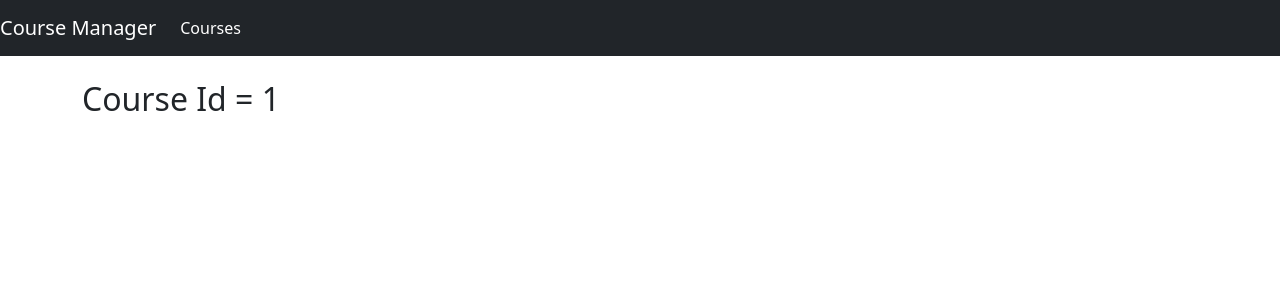
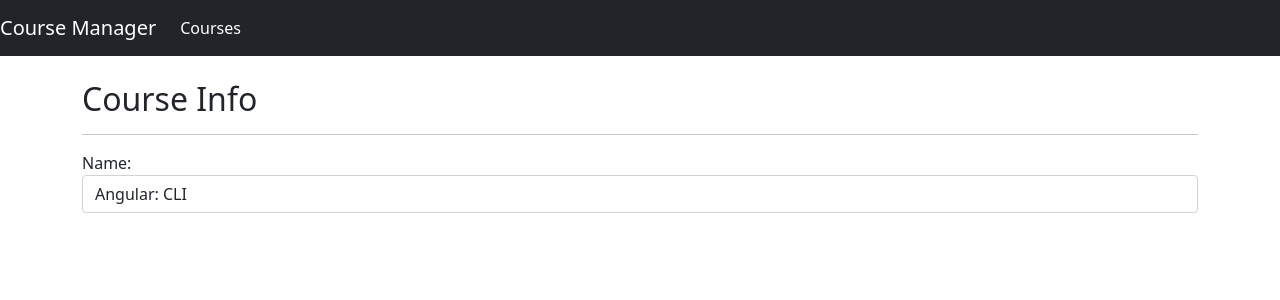
Before and after one commit to CristianoFIlho/angular-studying, an Angular app in the folder angular/aplication/aplication/: page /courses/info/1 in a window 1280 px wide. Shown: the top 300 px of the page. Built offline with nearby package versions, Linux system fonts and the light colour scheme.

Commit message:
edit name angular

```diff
--- a/angular/aplication/aplication/src/app/components/course-info.component.html
+++ b/angular/aplication/aplication/src/app/components/course-info.component.html
@@ -1 +1,17 @@
-<h2>Course Id = {{courseId}}</h2>
+<!-- <h2>Course Id = {{courseId}}</h2> -->
+
+<h2>Course Info</h2>
+
+<hr />
+<form #courseForm="ngForm">
+
+
+  <div class="form-group row"></div>
+
+  <label class="col-sm-2-from-label">Name:</label>
+
+  <div class="col-sm-20">
+    <input [(ngModel)]="course.name" name="name" #courseName="ngModel" class="form-control">
+
+  </div>
+</form>
--- a/angular/aplication/aplication/src/app/components/course-info.component.ts
+++ b/angular/aplication/aplication/src/app/components/course-info.component.ts
@@ -1,18 +1,20 @@
 import { Component, OnInit } from "@angular/core";
 import { ActivatedRoute } from "@angular/router";
+import { Course } from "./component";
+import { CourseService } from "./course.service";
 
 @Component({
     templateUrl: './course-info.component.html'
 })
 export class CourseInfoComponent implements OnInit{
 
-    courseId: number;
+    course: Course;
 
-    constructor(private  activatedRoute: ActivatedRoute) {
+    constructor(private  activatedRoute: ActivatedRoute, private courseService: CourseService) {
 
     }
 
     ngOnInit(): void{
-        this.courseId = +this.activatedRoute.snapshot.paramMap.get('id');
+        this.course = this.courseService.retrieveById(+this.activatedRoute.snapshot.paramMap.get('id'));
     }
 }
--- a/angular/aplication/aplication/src/app/components/course.service.ts
+++ b/angular/aplication/aplication/src/app/components/course.service.ts
@@ -11,6 +11,9 @@
     retrieveAll(): Course[]{
         return courses;
  }
+    retrieveById(id: number): Course{
+        return courses.find(course => course.id == id);
+    }
 }
 
 var courses: Course[] = [
```
